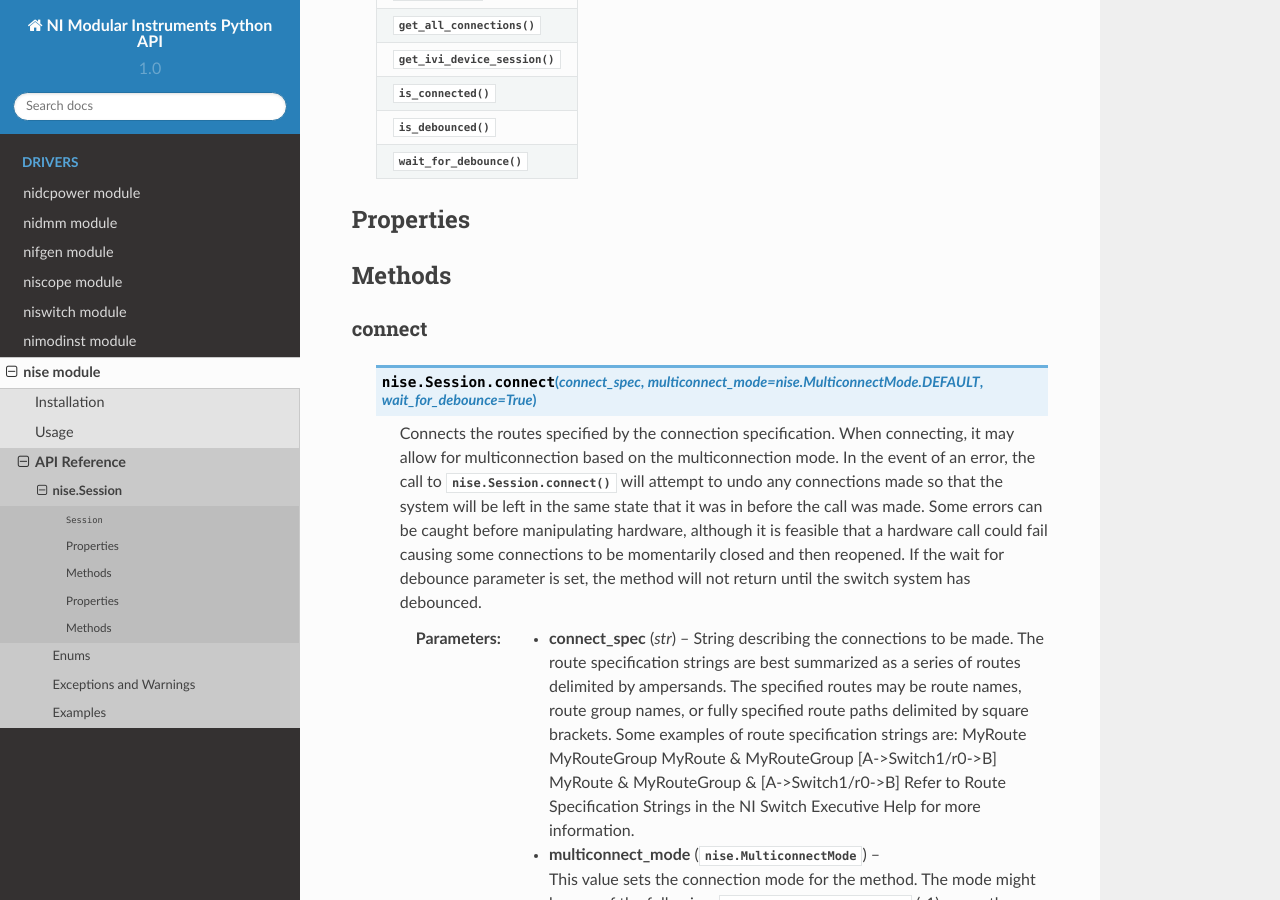
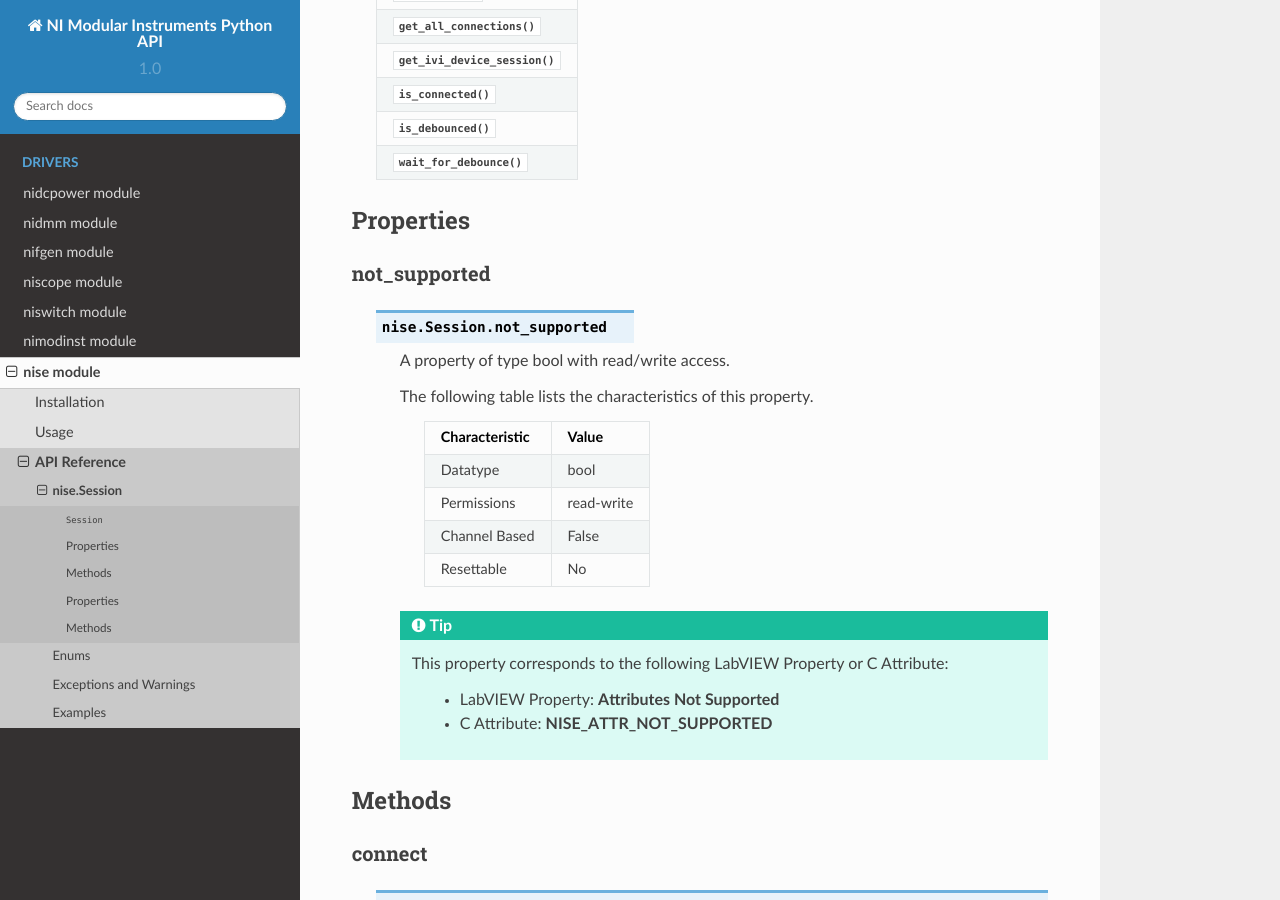
Before and after one commit to ni/nimi-python, a Sphinx documentation site: the page built from docs/nise/class.rst, in a window 1280 px wide and 900 px high, scrolled down 1402 px. Built offline with Sphinx 7.4.7 and the Read the Docs theme 2.0.0, drawn with Linux system fonts in a browser that asks for light colours; some of the changed text lies outside the part shown.

Commit message:
Created fake attributes to prevent flake8 failure. Updating to use converters for timedelta and option string.

```diff
--- a/docs/nise/class.rst
+++ b/docs/nise/class.rst
@@ -73,11 +73,11 @@
 
     **Properties**
 
-    +----------+----------+
-    | Property | Datatype |
-    +==========+==========+
-    | Property | Datatype |
-    +----------+----------+
+    +--------------------------+----------+
+    | Property                 | Datatype |
+    +==========================+==========+
+    | :py:attr:`not_supported` | bool     |
+    +--------------------------+----------+
 
     **Public methods**
 
@@ -110,6 +110,35 @@
 
 Properties
 ----------
+
+not_supported
+~~~~~~~~~~~~~
+
+    .. py:currentmodule:: nise.Session
+
+    .. py:attribute:: not_supported
+
+        A property of type bool with read/write access.
+
+        The following table lists the characteristics of this property.
+
+            +----------------+------------+
+            | Characteristic | Value      |
+            +================+============+
+            | Datatype       | bool       |
+            +----------------+------------+
+            | Permissions    | read-write |
+            +----------------+------------+
+            | Channel Based  | False      |
+            +----------------+------------+
+            | Resettable     | No         |
+            +----------------+------------+
+
+        .. tip::
+            This property corresponds to the following LabVIEW Property or C Attribute:
+
+                - LabVIEW Property: **Attributes Not Supported**
+                - C Attribute: **NISE_ATTR_NOT_SUPPORTED**
 
 
 Methods
@@ -708,18 +737,18 @@
 
 
 
-            :type maximum_time_ms: int
+            :type maximum_time_ms: float in seconds or datetime.timedelta
 
 
 
 Properties
 ----------
 
-+----------+----------+
-| Property | Datatype |
-+==========+==========+
-| Property | Datatype |
-+----------+----------+
++---------------------------------------+----------+
+| Property                              | Datatype |
++=======================================+==========+
+| :py:attr:`nise.Session.not_supported` | bool     |
++---------------------------------------+----------+
 
 Methods
 -------
```
Also changed, not shown: other parts of docs/nise/class.rst (+1 -1 lines), 3 other files.
